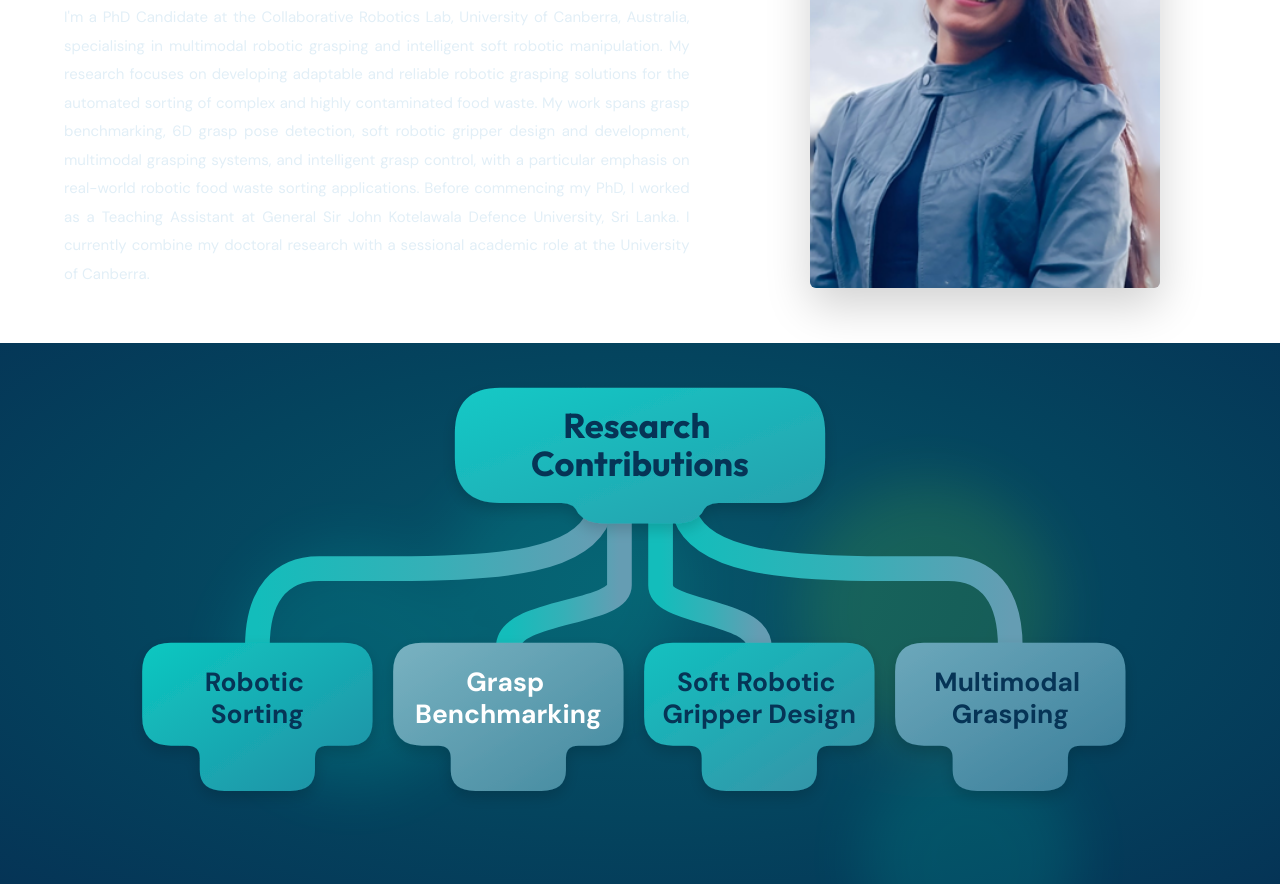
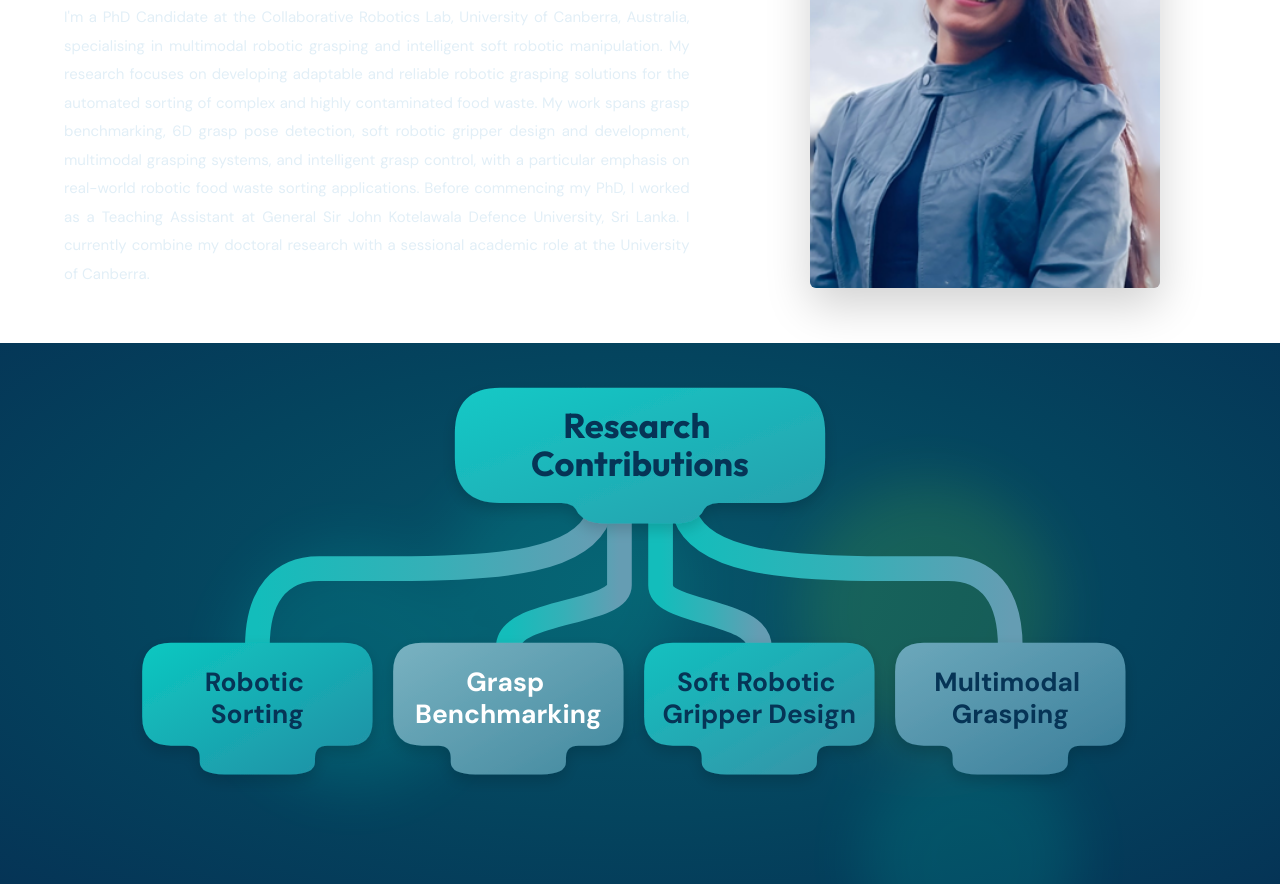
Before and after one commit to Moni9612/portfolio, a plain HTML site: page index.html in a window 1280 px wide. Shown: the part 312-1196 px from the top of the page. Drawn offline with Linux system fonts and the light colour scheme.

Commit message:
Update index.html

```diff
--- a/index.html
+++ b/index.html
@@ -267,10 +267,10 @@
         Q 280 125 250 125
         H 225
         Q 210 125 210 140
-        V 155
-        Q 210 180 180 180
+        V 145
+        Q 210 160 180 160
         H 100
-        Q 70 180 70 155
+        Q 70 160 70 145
         V 140
         Q 70 125 55 125
         H 35
```
